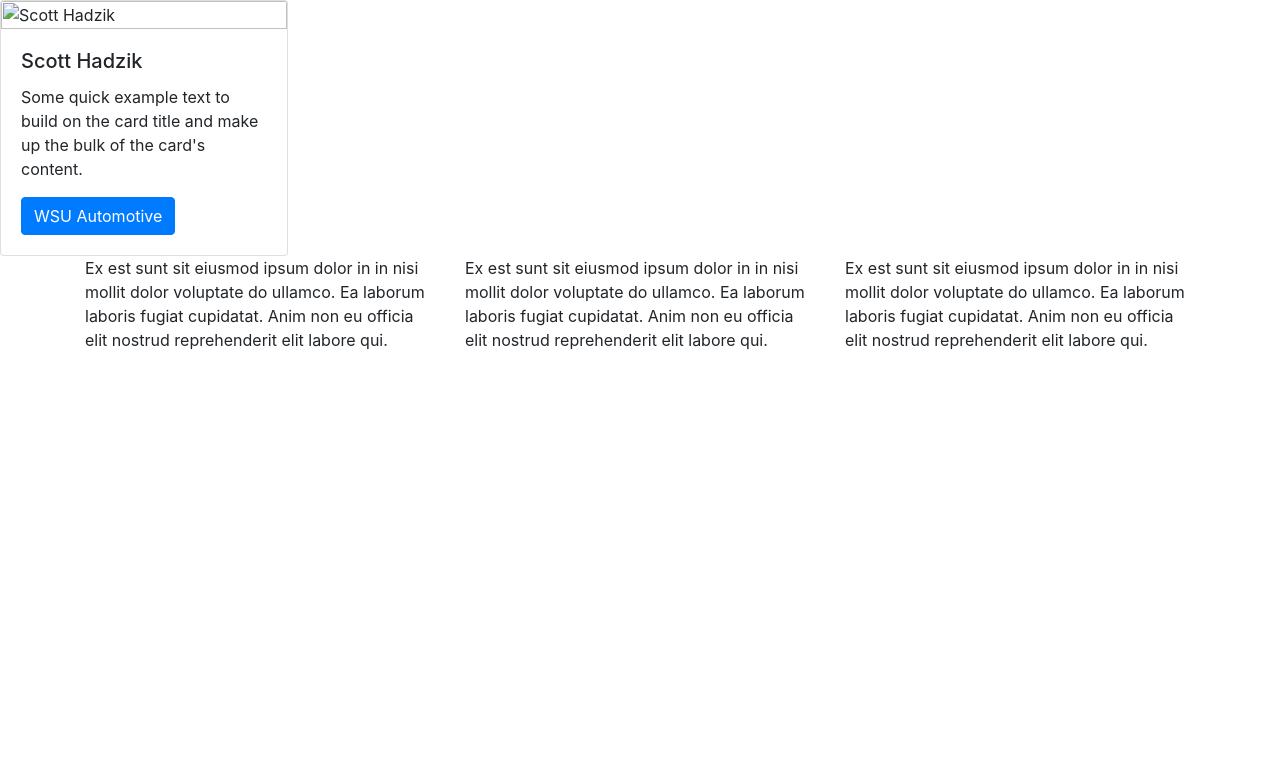
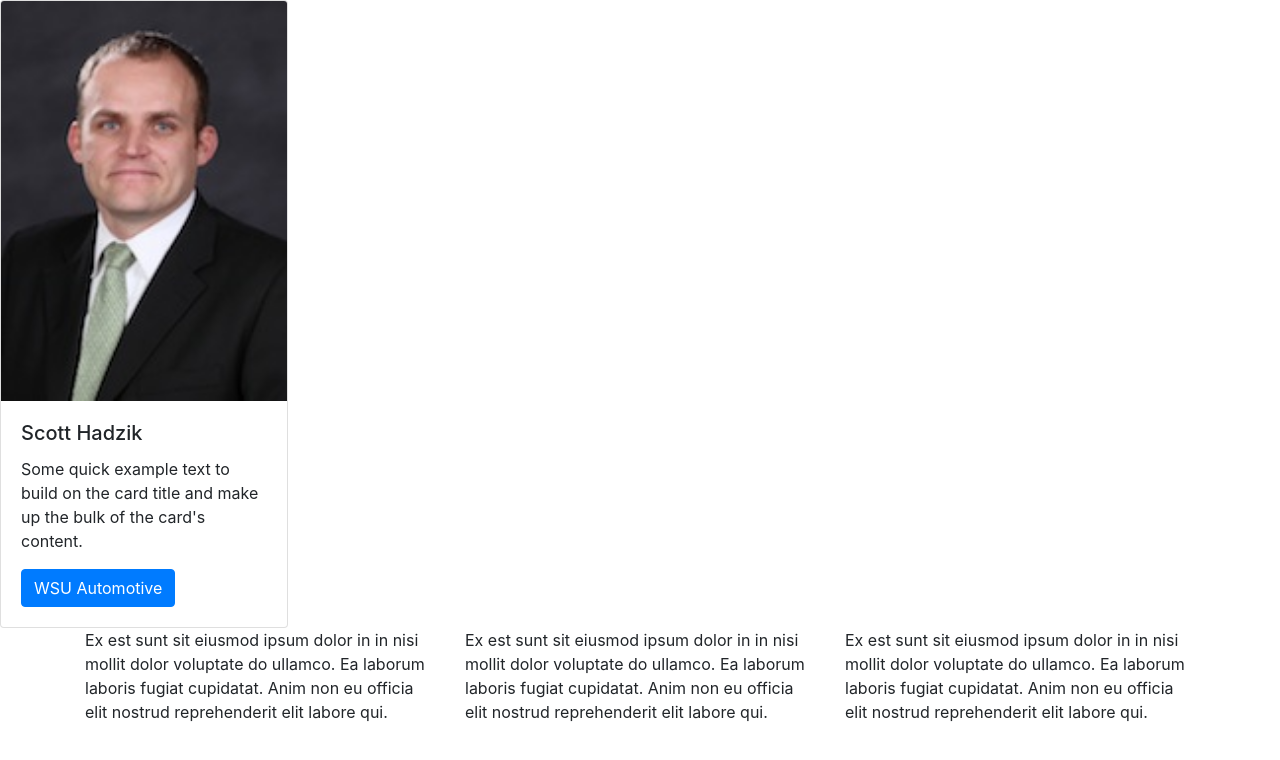
Before and after one commit to nomad15210/my-website-scotthadzik, a plain HTML site: page index.html in a window 1280 px wide. Drawn offline with nearby package versions, Linux system fonts and the light colour scheme.

Commit message:
fixed mispell

```diff
--- a/index.html
+++ b/index.html
@@ -8,7 +8,7 @@
 </head>
 <body>
   <div class="card" style="width: 18rem;">
-    <img src="images/hadzi_scott.jpg" class="card-img-top" alt="Scott Hadzik">
+    <img src="images/hadzik_scott.jpg" class="card-img-top" alt="Scott Hadzik">
     <div class="card-body">
       <h5 class="card-title">Scott Hadzik</h5>
       <p class="card-text">Some quick example text to build on the card title and make up the bulk of the card's content.</p>
```
